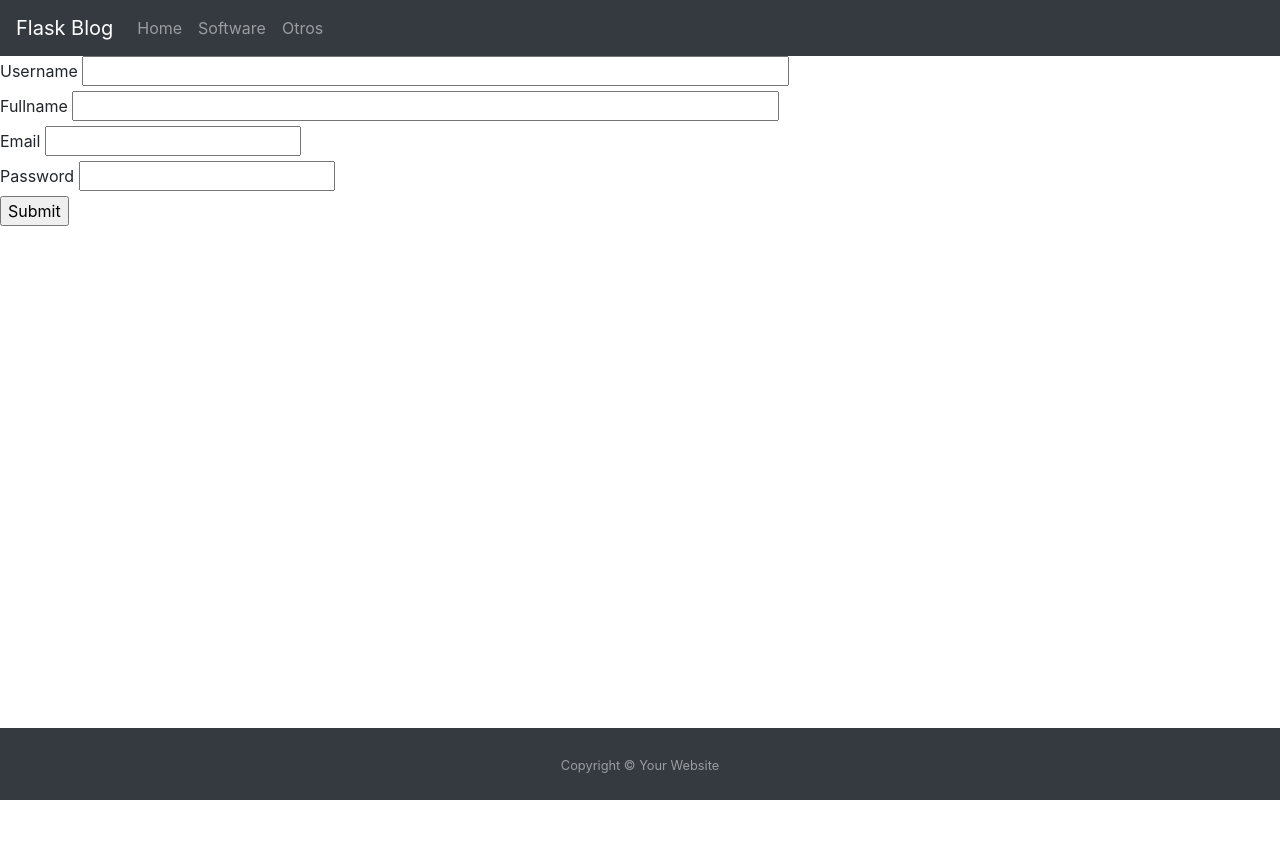
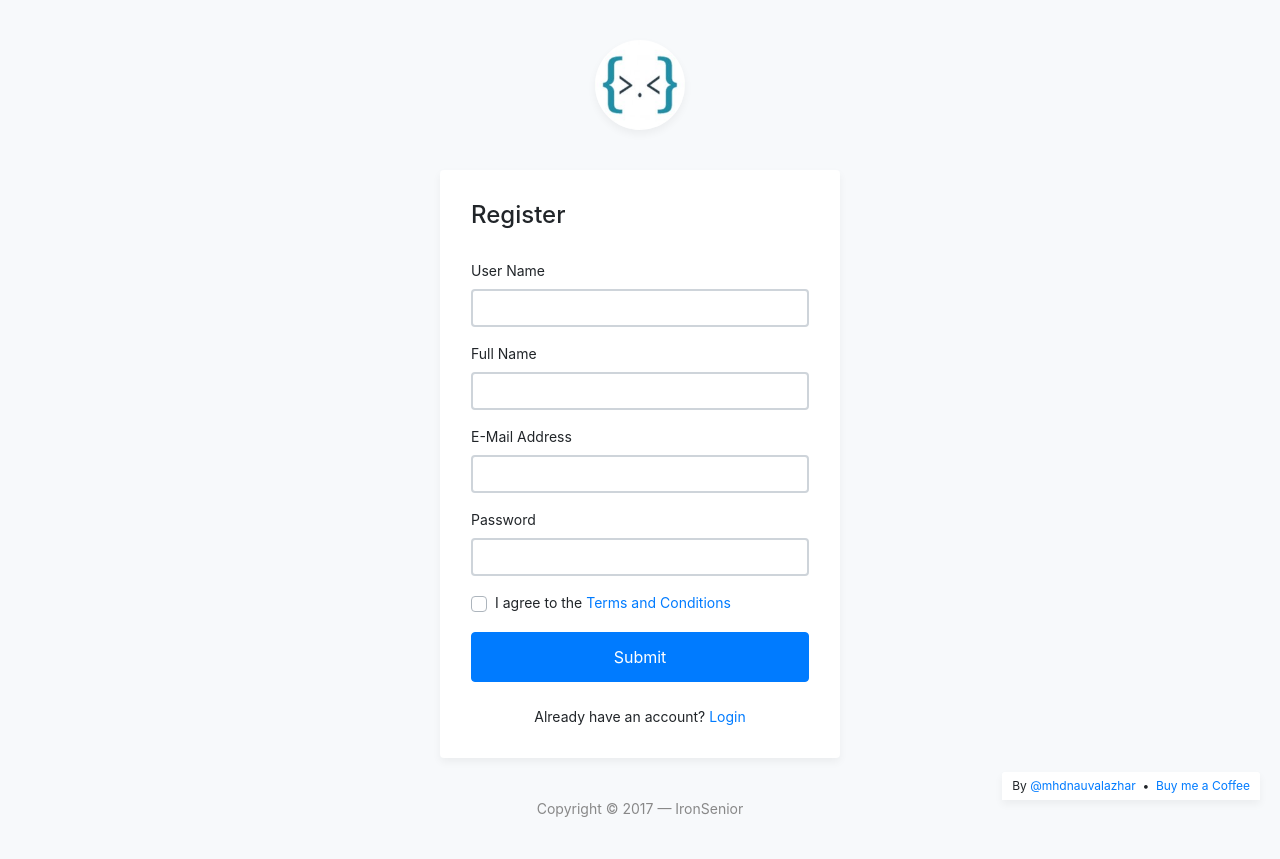
Before and after one commit to IronSenior/FlaskBlog, a Flask app: template src/user/application/templates/signup_form.html in a window 1280 px wide. Before the commit the page ends 800 px from the top, so only its background shows below. Run offline with Flask 3, Linux system fonts and the light colour scheme; the template is opened without the code that fills it, so the values that code supplies are empty, except form fields; form fields are guessed from the names that the template uses; parts of the project's set-up code (start-up, migrations or seed data) failed here and were passed over; some libraries are stand-ins or nearby versions.

Commit message:
Register Page created

```diff
--- a/src/user/application/templates/signup_form.html
+++ b/src/user/application/templates/signup_form.html
@@ -1,38 +1,89 @@
-{% extends "base_template.html" %}
-{% block title %}Registro de usuarios{% endblock %}
-{% block content %}
-    <form action="/auth/signup/send/" method="post" novalidate>
-        {{ form.hidden_tag() }}
-        <div>
-            {{ form.username.label }}
-            {{ form.username(size=64) }}<br>
-            {% for error in form.username.errors %}
-            <span style="color: red;">{{ error }}</span>
-            {% endfor %}
-        </div>
-        <div>
-            {{ form.fullname.label }}
-            {{ form.fullname(size=64) }}<br>
-            {% for error in form.fullname.errors %}
-            <span style="color: red;">{{ error }}</span>
-            {% endfor %}
-        </div>
-        <div>
-            {{ form.email.label }}
-            {{ form.email }}<br>
-            {% for error in form.email.errors %}
-            <span style="color: red;">{{ error }}</span>
-            {% endfor %}
-        </div>
-        <div>
-            {{ form.password.label }}
-            {{ form.password }}<br>
-            {% for error in form.password.errors %}
-            <span style="color: red;">{{ error }}</span>
-            {% endfor %}
-        </div>
-        <div>
-            {{ form.submit() }}
-        </div>
-    </form>
-{% endblock %}
+<!DOCTYPE html>
+<html lang="en">
+<head>
+	<meta charset="utf-8">
+	<meta name="author" content="Kodinger">
+	<meta name="viewport" content="width=device-width,initial-scale=1">
+	<title>My Login Page &mdash; Bootstrap 4 Login Page Snippet</title>
+	<link rel="stylesheet" href="https://stackpath.bootstrapcdn.com/bootstrap/4.3.1/css/bootstrap.min.css" integrity="sha384-ggOyR0iXCbMQv3Xipma34MD+dH/1fQ784/j6cY/iJTQUOhcWr7x9JvoRxT2MZw1T" crossorigin="anonymous">
+	<link rel="stylesheet" type="text/css" href="{{ url_for('.static', filename='css/my-login.css') }}">
+</head>
+<body class="my-login-page">
+	<section class="h-100">
+		<div class="container h-100">
+			<div class="row justify-content-md-center h-100">
+				<div class="card-wrapper">
+					<div class="brand">
+						<img src="{{ url_for('.static', filename='img/logo.jpg') }}" alt="bootstrap 4 login page">
+					</div>
+					<div class="card fat">
+						<div class="card-body">
+							<h4 class="card-title">Register</h4>
+							<form method="POST" class="my-login-validation" novalidate="">
+								<div class="form-group">
+									<label for="username">User Name</label>
+									{{ form.username(class="form-control") }}
+									<div class="invalid-feedback">
+										What's your user name?
+									</div>
+								</div>
+
+								<div class="form-group">
+									<label for="fullname">Full Name</label>
+									{{ form.fullname(class="form-control") }}
+									<div class="invalid-feedback">
+										What's your name?
+									</div>
+								</div>
+
+								<div class="form-group">
+									<label for="email">E-Mail Address</label>
+									{{ form.email(class="form-control", type="email", id="email", size=64) }}
+									<div class="invalid-feedback">
+										Your email is invalid
+									</div>
+								</div>
+
+								<div class="form-group">
+									<label for="password">Password</label>
+									{{ form.password(class="form-control", id="password") }}
+									<div class="invalid-feedback">
+										Your password is invalid
+									</div>
+								</div>
+
+								<div class="form-group">
+									<div class="custom-checkbox custom-control">
+										<input type="checkbox" name="agree" id="agree" class="custom-control-input" required="">
+										<label for="agree" class="custom-control-label">I agree to the <a href="#">Terms and Conditions</a></label>
+										<div class="invalid-feedback">
+											You must agree with our Terms and Conditions
+										</div>
+									</div>
+								</div>
+
+								<div class="form-group m-0">
+									{{ form.submit(class="btn btn-primary btn-block") }}
+									{% for error in form.submit.errors %}
+										<span style="color: red;">{{ error }}</span>
+									{% endfor %}
+								</div>
+								<div class="mt-4 text-center">
+									Already have an account? <a href="/auth/login/">Login</a>
+								</div>
+							</form>
+						</div>
+					</div>
+					<div class="footer">
+						Copyright &copy; 2017 &mdash; IronSenior
+					</div>
+				</div>
+			</div>
+		</div>
+	</section>
+
+	<script src="https://code.jquery.com/jquery-3.3.1.slim.min.js" integrity="sha384-q8i/X+965DzO0rT7abK41JStQIAqVgRVzpbzo5smXKp4YfRvH+8abtTE1Pi6jizo" crossorigin="anonymous"></script>
+	<script src="https://stackpath.bootstrapcdn.com/bootstrap/4.3.1/js/bootstrap.min.js" integrity="sha384-JjSmVgyd0p3pXB1rRibZUAYoIIy6OrQ6VrjIEaFf/nJGzIxFDsf4x0xIM+B07jRM" crossorigin="anonymous"></script>
+	<script src="{{ url_for('.static', filename='js/my-login.js') }}"></script>
+</body>
+</html>
```
Also changed, not shown: src/user/application/templates/base_template.html (deleted, +0 -44 lines).
